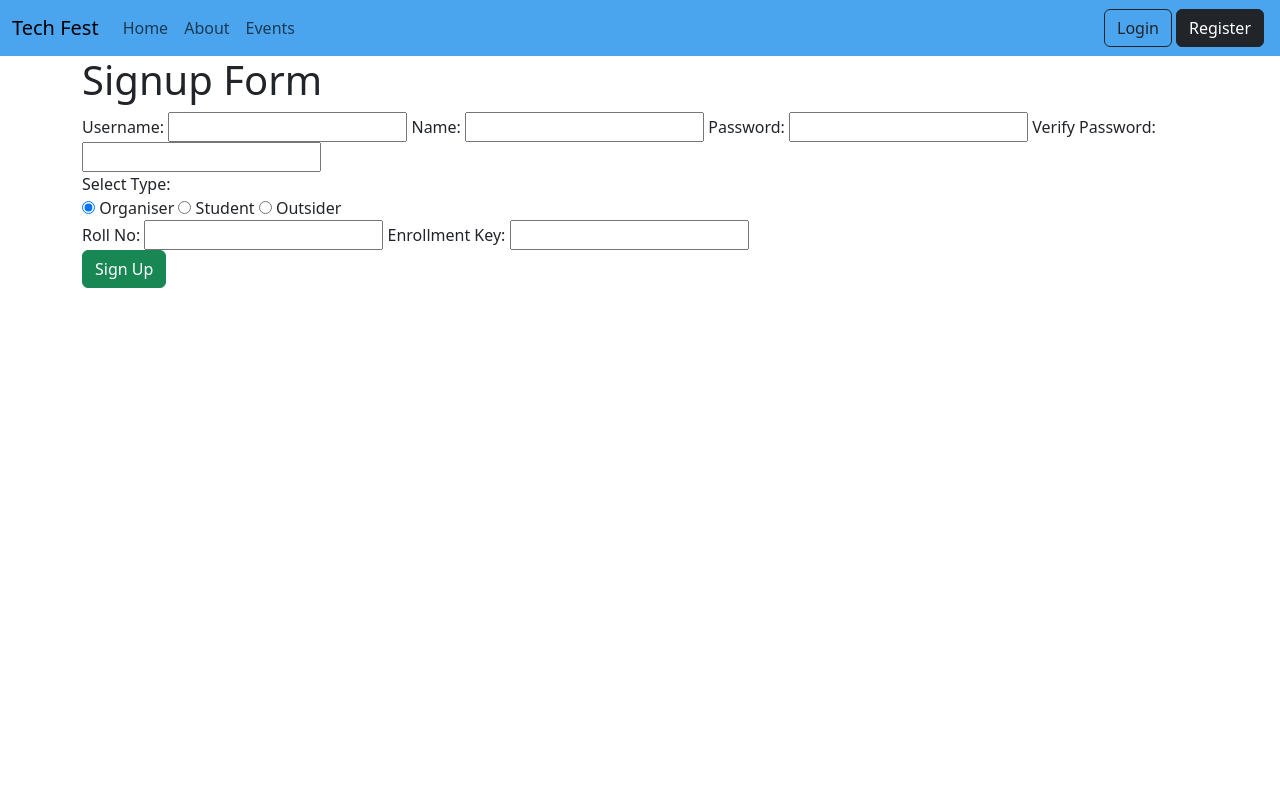
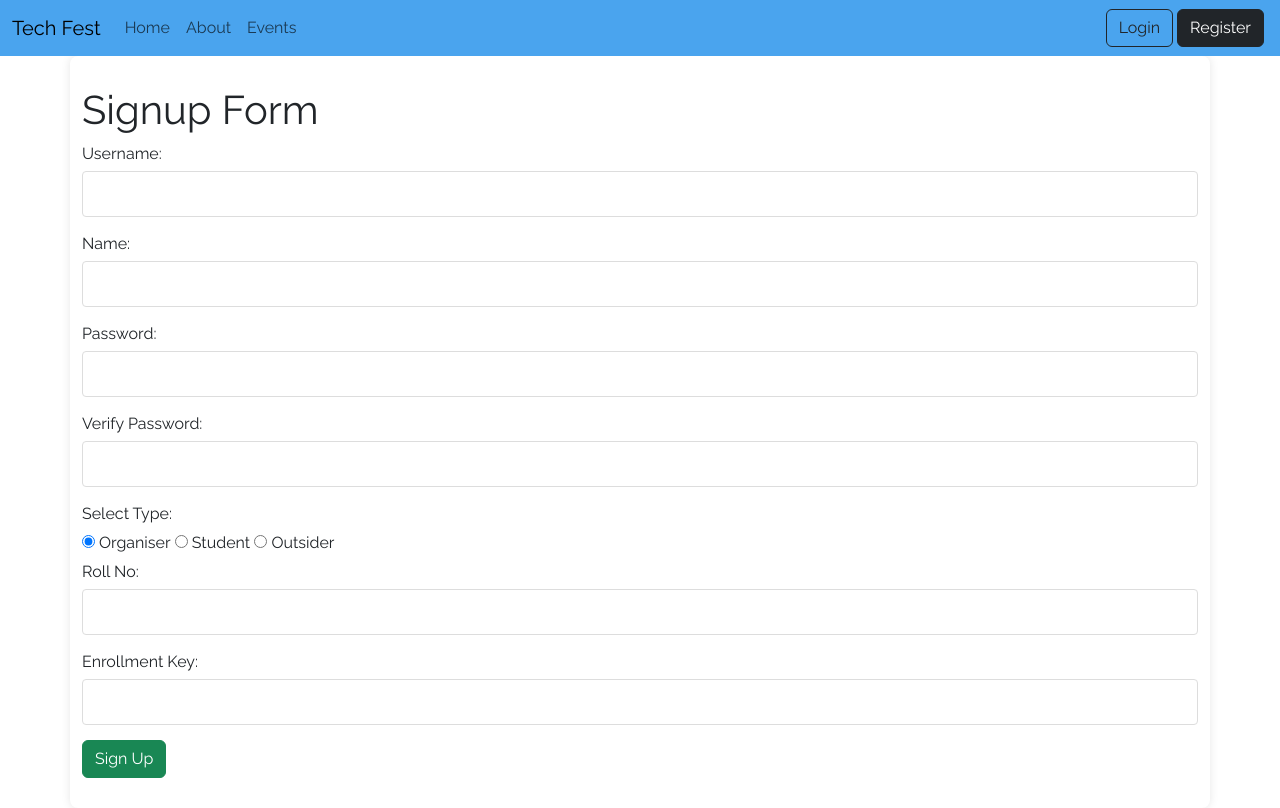
Before and after one commit to ajaydhaked/Fest_Management_System, a FastAPI app: page /signup in a window 1280 px wide. Before the commit the page ends 288 px from the top, so only its background shows below. Run offline with FastAPI, Linux system fonts and the light colour scheme; data that the repository does not hold is empty; some libraries are stand-ins or nearby versions.

Commit message:
style changed

```diff
--- a/static/styles2.css
+++ b/static/styles2.css
@@ -11,8 +11,6 @@
 body {
     font-family: Arial, sans-serif;
     background-color: #f8f8f8;
-    /* Light background */
-    display: flex;
     align-items: center;
     justify-content: center;
     min-height: 100vh;
--- a/templates/signup.html
+++ b/templates/signup.html
@@ -1,5 +1,5 @@
 {% extends "index.html" %} {% block css %}
-<link rel="stylesheet" type="text/css" href="/static/styles3.css" />
+<link rel="stylesheet" type="text/css" href="/static/styles2.css" />
 {% endblock %}
 
 {% block content %}
```
